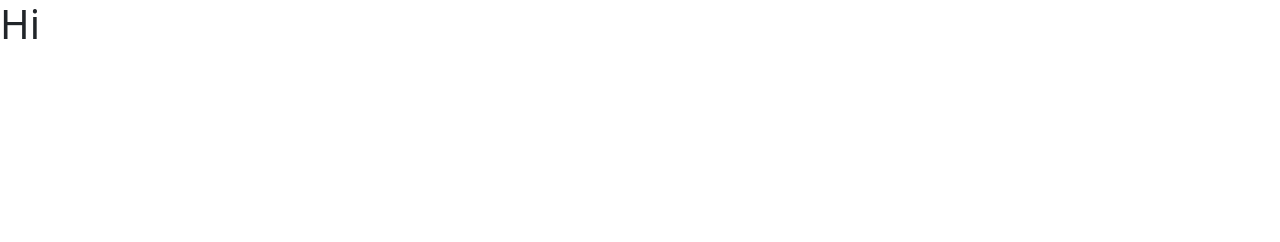
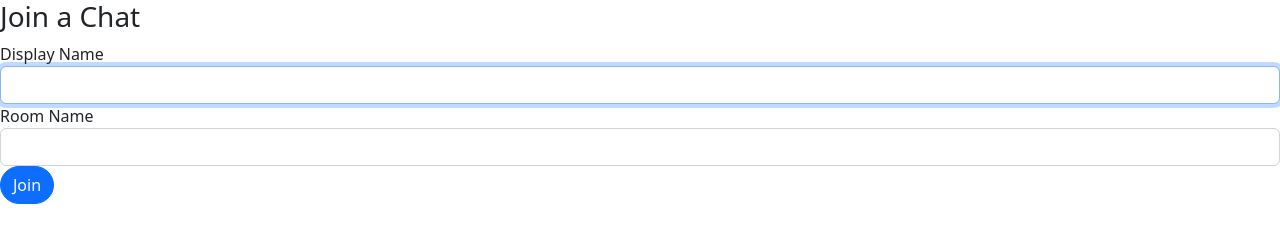
Before and after one commit to angieM-30/chat-app, a plain HTML site: page public/index.html in a window 1280 px wide. Drawn offline with Linux system fonts and the light colour scheme.

Commit message:
add index file

```diff
--- a/public/index.html
+++ b/public/index.html
@@ -10,7 +10,23 @@
     <title>Chat App</title>
 </head>
 <body>
-    <h1>Hi</h1>
+    <div class="m-auto chat-form">
+        <form action="/chat.html">
+            <div class="form-field">
+                <h3>Join a  Chat</h3>
+            </div>
+            <div class="form-group">
+                <label>Display Name</label>
+                <input type="text" name="name" class="form-control" required autofocus>
+            </div>
+            <div class="form-group">
+                <label>Room Name</label>
+                <input type="text" name="room" class="form-control" required>
+            </div>
+            <button type="submit" class="btn btn-primary rounded-pill">Join</button>
+        </form>
+    </div>
 
-
-    <scr
+    <script src="/public/dist/js/bootstrap.min.js"></script>
+</body>
+</html>
```
Also changed, not shown: 1 other file.
